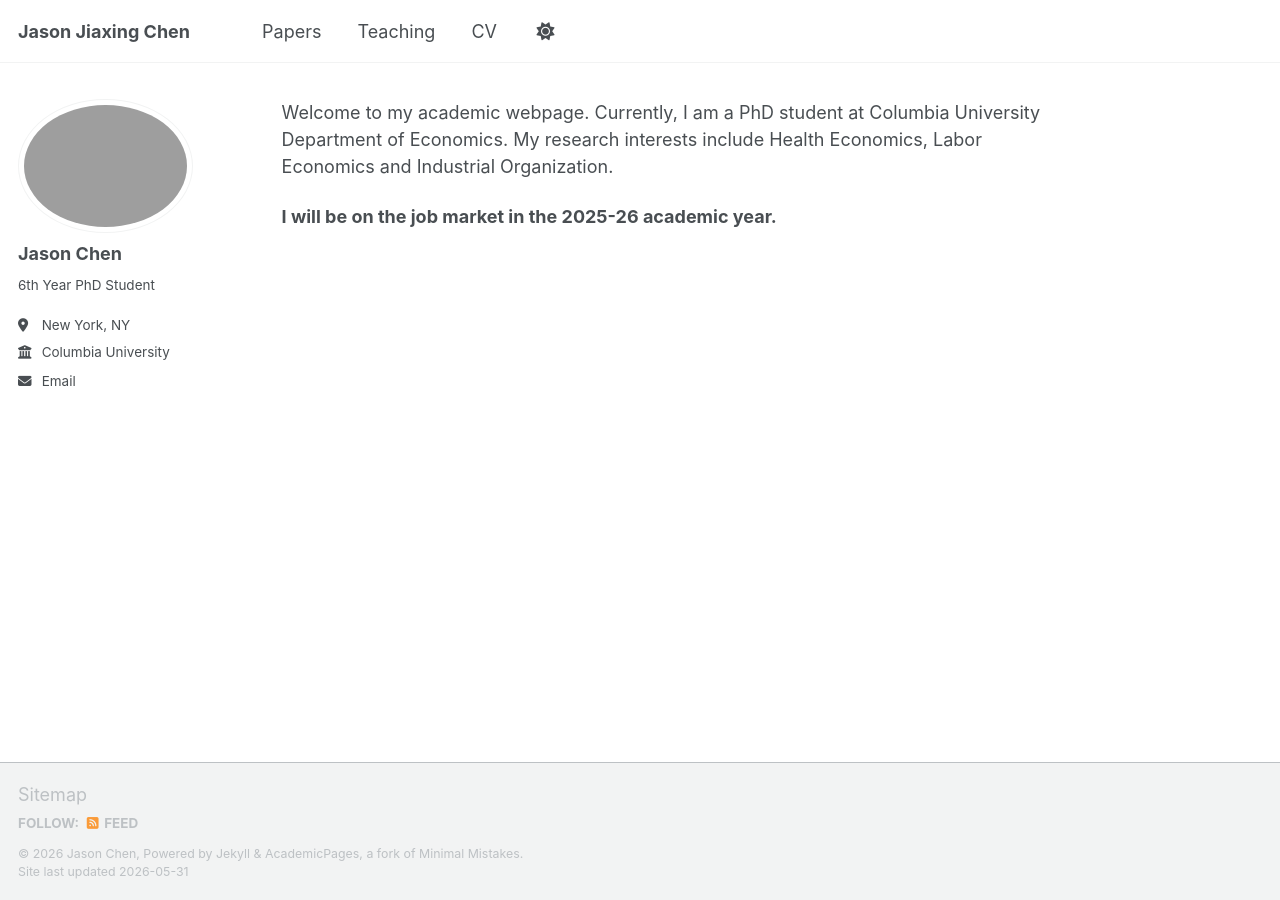
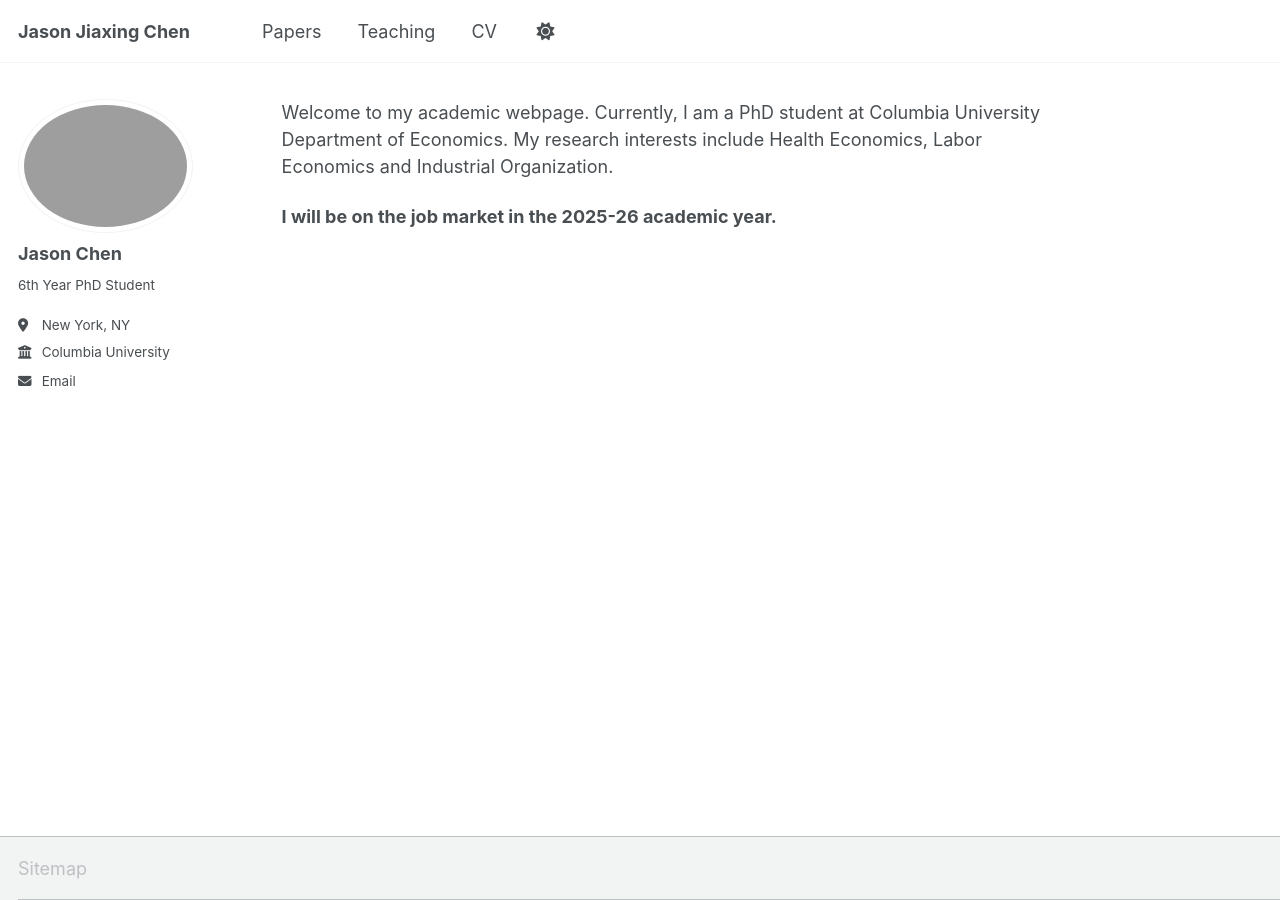
Before and after one commit to jasonjiaxingchen/jasonjiaxingchen.github.io, a Jekyll site: the page built from _pages/about.md, in a window 1280 px wide. Built offline with Jekyll 4.4.1, drawn with Linux system fonts in a browser that asks for light colours; a script that is not in the unit is left out.

Commit message:
Update footer.html

```diff
--- a/_includes/footer.html
+++ b/_includes/footer.html
@@ -1,25 +1,2 @@
-{% include base_path %}
-
-{% if site.author.github or site.author.bitbucket or site.atom_feed.hide != true %}
-<div class="page__footer-follow">
-  <ul class="social-icons">
-    {% if site.data.ui-text[site.locale].follow_label %}
-      <li><strong>{{ site.data.ui-text[site.locale].follow_label }}</strong></li>
-    {% endif %}
-    {% if site.author.github %}
-      <li><a href="http://github.com/{{ site.author.github }}"><i class="fab fa-github" aria-hidden="true"></i> GitHub</a></li>
-    {% endif %}
-    {% if site.author.bitbucket %}
-      <li><a href="http://bitbucket.org/{{ site.author.bitbucket }}"><i class="fab fa-bitbucket" aria-hidden="true"></i> Bitbucket</a></li>
-    {% endif %}
-    {% if site.atom_feed.hide != true %}
-    <li><a href="{% if site.atom_feed.path %}{{ site.atom_feed.path }}{% else %}{{ base_path }}/feed.xml{% endif %}"><i class="fa fa-fw fa-rss-square" aria-hidden="true"></i> {{ site.data.ui-text[site.locale].feed_label | default: "Feed" }}</a></li>
-    {% endif %}
-  </ul>
+<div class="page__footer">
 </div>
-{% endif %}
-
-<div class="page__footer-copyright">
-  &copy; {{ site.time | date: '%Y' }} {{ site.name | default: site.title }}, {{ site.data.ui-text[site.locale].powered_by | default: "Powered by" }} <a href="http://jekyllrb.com" rel="nofollow">Jekyll</a> &amp; <a href="https://github.com/academicpages/academicpages.github.io">AcademicPages</a>, a fork of <a href="https://mademistakes.com/work/minimal-mistakes-jekyll-theme/" rel="nofollow">Minimal Mistakes</a>.<br />
-  Site last updated {{ "now" | date: '%Y-%m-%d' }}
-</div>
```
